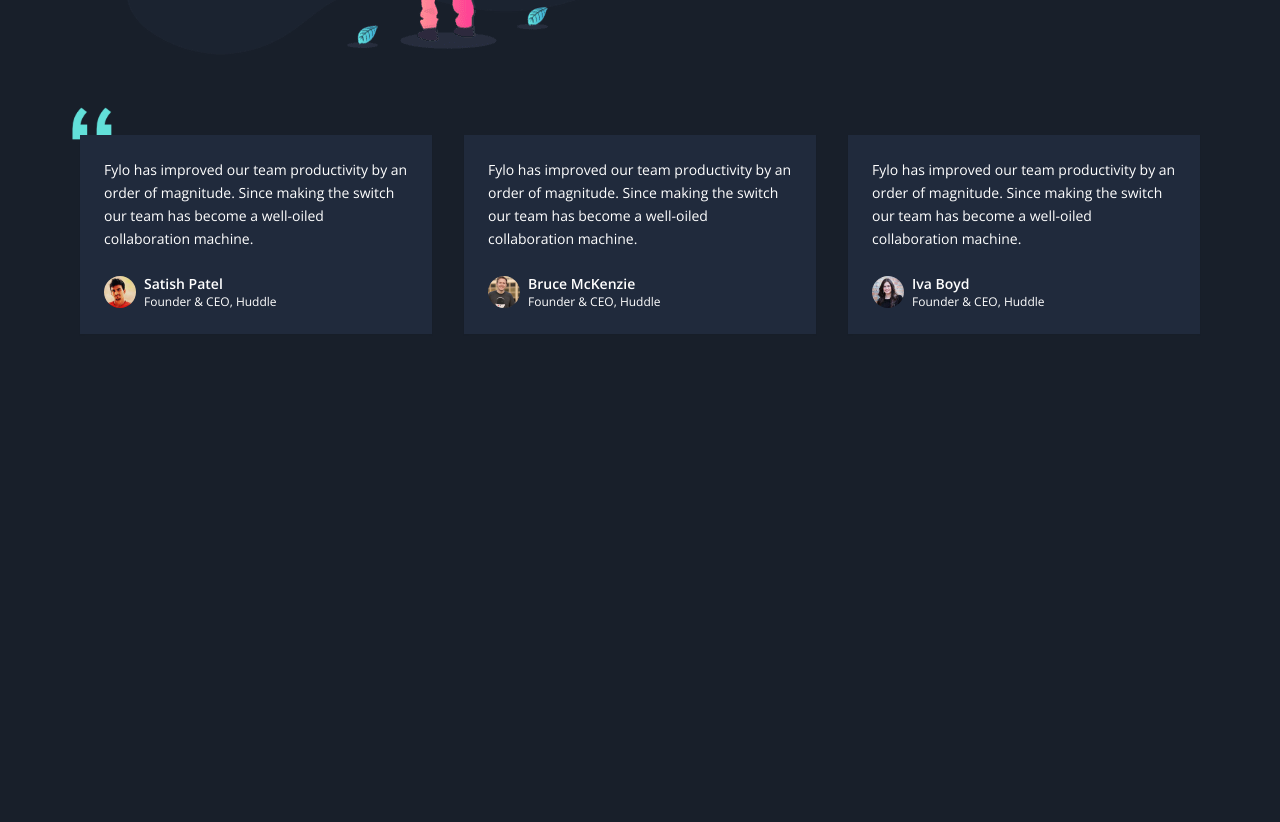
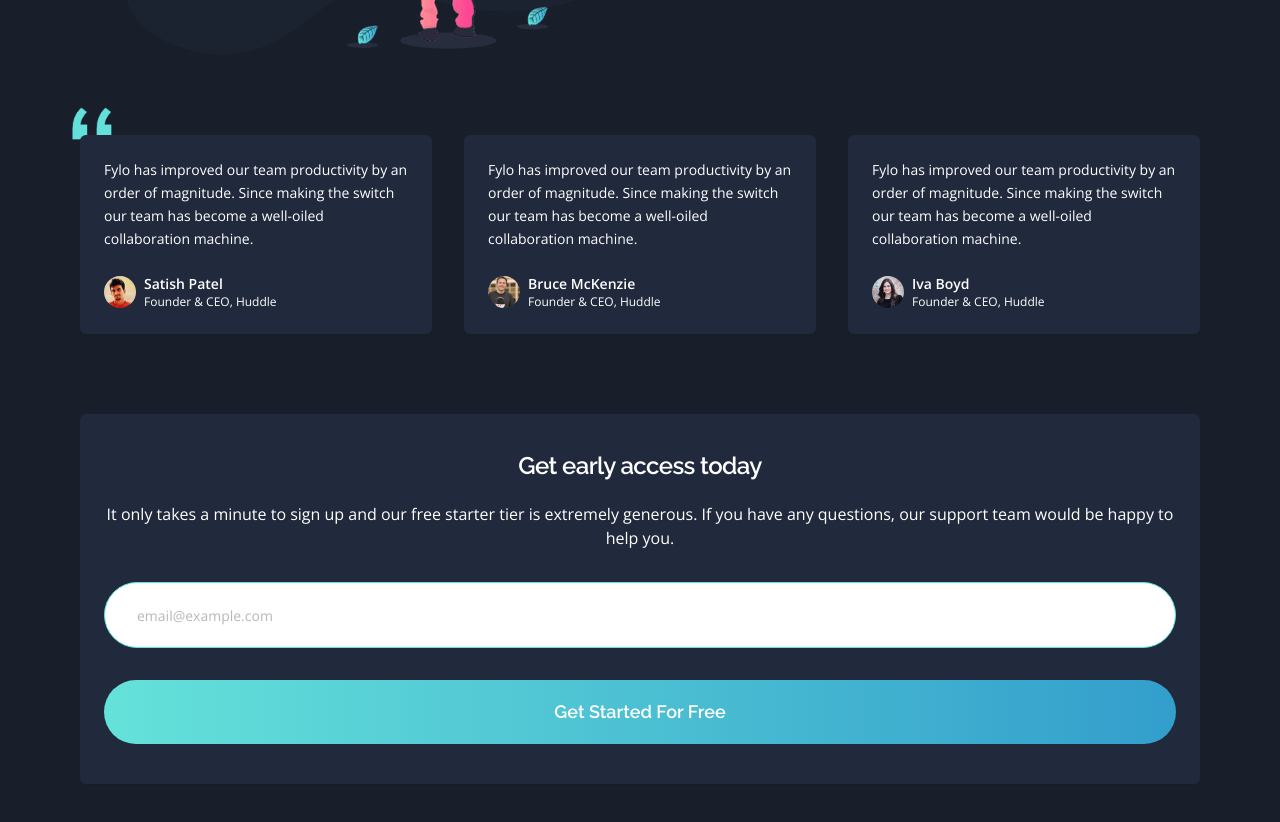
Before and after one commit to ahmedtarekabd/fm-fylo-landing-page, a Next.js app: page / in a window 1280 px wide. Shown: the part 2020-2842 px from the top of the page. Before the commit the page ends 2434 px from the top, so only its background shows below. Built offline with nearby package versions, Linux system fonts and the light colour scheme.

Commit message:
Add Early Access section.

```diff
--- a/src/app/page.tsx
+++ b/src/app/page.tsx
@@ -2,6 +2,7 @@
 import Features from "@/components/features";
 import Hero from "@/components/hero";
 import Testimonials from "@/components/testimonials";
+import EarlyAccess from "../components/early-access";
 
 export default function Home() {
   return (
@@ -11,6 +12,7 @@
         <Features />
         <Cta />
         <Testimonials />
+        <EarlyAccess />
       </div>
     </>
   );
--- a/src/components/cta.tsx
+++ b/src/components/cta.tsx
@@ -14,9 +14,9 @@
         height={0}
       />
       <div className="space-y-4">
-        <h3 className="font-semibold text-2xl">
+        <h2 className="font-semibold text-2xl">
           Stay productive, wherever you are
-        </h3>
+        </h2>
         <p>
           Never let location be an issue when accessing your files. Fylo has you
           covered for all of your file storage needs.
--- a/src/components/early-access.tsx
+++ b/src/components/early-access.tsx
@@ -1,9 +1,31 @@
-import React from 'react'
+import React from "react";
+import { Button } from "./ui/button";
+import { Card, CardContent, CardHeader, CardTitle } from "./ui/card";
+import { Input } from "./ui/input";
 
 const EarlyAccess = () => {
   return (
-    <div>EarlyAccess</div>
-  )
-}
+    <Card className="flex flex-col items-center py-4 my-10">
+      <CardHeader>
+        <CardTitle>Get early access today</CardTitle>
+      </CardHeader>
+      <CardContent className="flex flex-col items-center text-center gap-8">
+        <p>
+          It only takes a minute to sign up and our free starter tier is
+          extremely generous. If you have any questions, our support team would
+          be happy to help you.
+        </p>
+        <Input placeholder="email@example.com" className="w-full p-8 rounded-full bg-primary-foreground placeholder:opacity-50" />
+        <Button
+          variant={"gradient"}
+          size={"lg"}
+          className="font-semibold w-full py-8 text-lg"
+        >
+          Get Started For Free
+        </Button>
+      </CardContent>
+    </Card>
+  );
+};
 
-export default EarlyAccess
+export default EarlyAccess;
--- a/src/components/testimonial.tsx
+++ b/src/components/testimonial.tsx
@@ -13,7 +13,7 @@
 
 const Testimonial = ({ text, author }: TestimonialProps) => {
   return (
-    <Card className="border-0">
+    <Card>
       <CardContent className="p-6">
         <p className="text-sm font-light leading-relaxed">{text}</p>
       </CardContent>
--- a/src/components/ui/card.tsx
+++ b/src/components/ui/card.tsx
@@ -9,7 +9,7 @@
   <div
     ref={ref}
     className={cn(
-      "border bg-card text-card-foreground shadow-sm",
+      "bg-card text-card-foreground shadow-sm rounded-md",
       className
     )}
     {...props}
--- /dev/null
+++ b/src/components/ui/input.tsx
@@ -0,0 +1,25 @@
+import * as React from "react"
+
+import { cn } from "@/lib/utils"
+
+export interface InputProps
+  extends React.InputHTMLAttributes<HTMLInputElement> {}
+
+const Input = React.forwardRef<HTMLInputElement, InputProps>(
+  ({ className, type, ...props }, ref) => {
+    return (
+      <input
+        type={type}
+        className={cn(
+          "flex h-10 w-full rounded-md border border-input bg-background px-3 py-2 text-sm ring-offset-background file:border-0 file:bg-transparent file:text-sm file:font-medium placeholder:text-muted-foreground focus-visible:outline-none focus-visible:ring-2 focus-visible:ring-ring focus-visible:ring-offset-2 disabled:cursor-not-allowed disabled:opacity-50",
+          className
+        )}
+        ref={ref}
+        {...props}
+      />
+    )
+  }
+)
+Input.displayName = "Input"
+
+export { Input }
```
